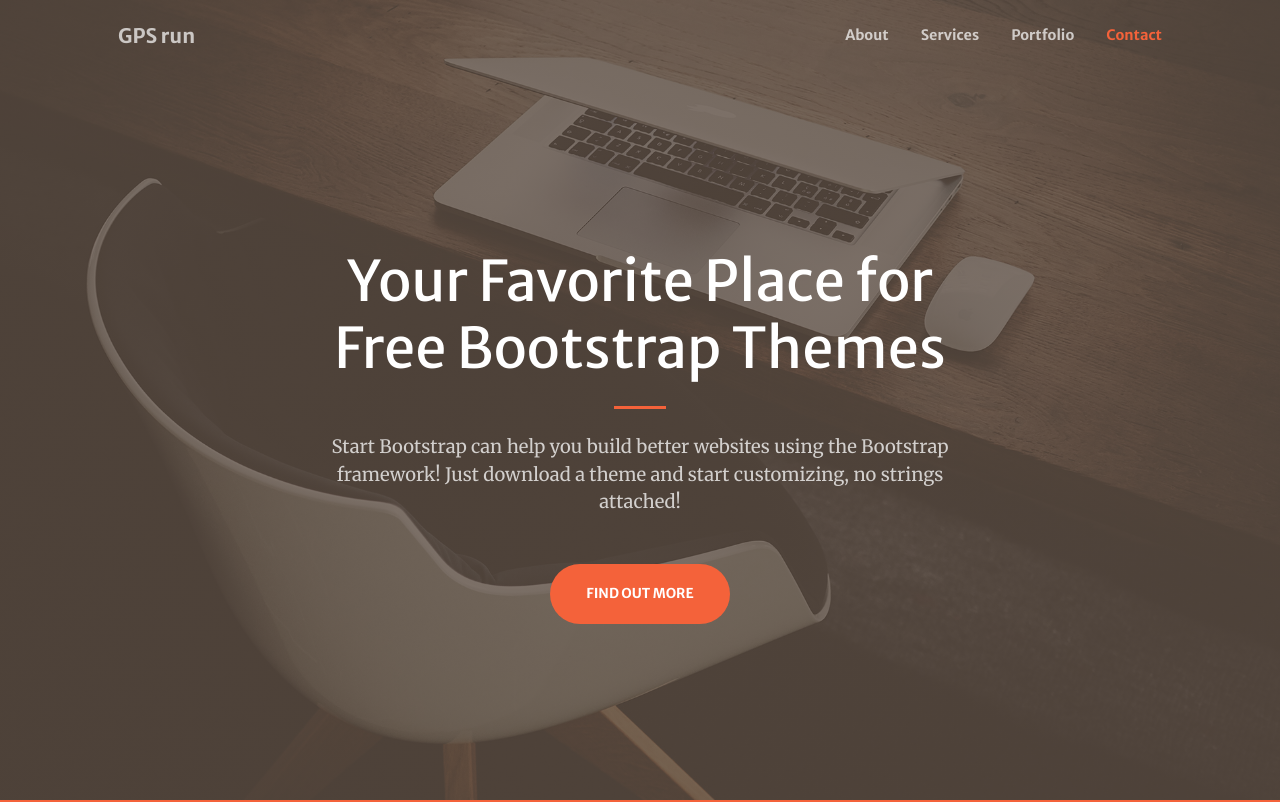
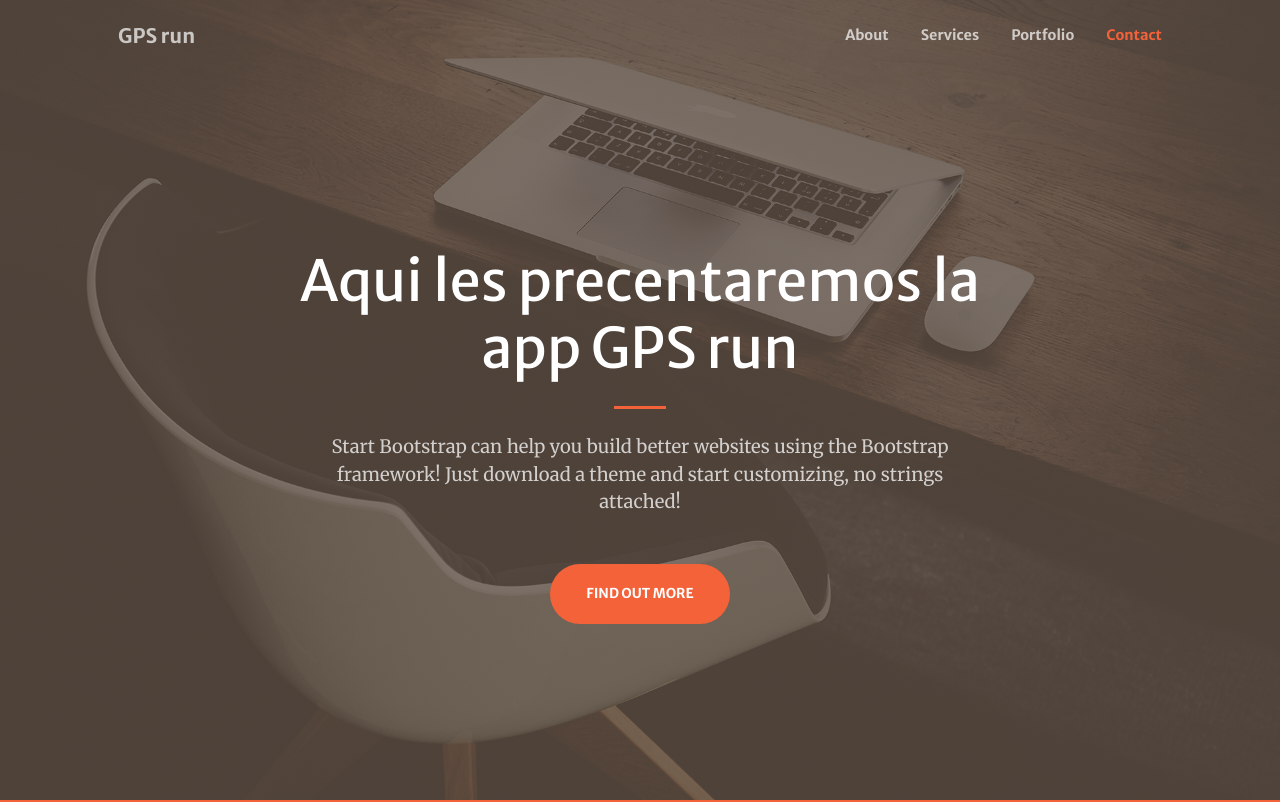
Before and after one commit to patricio2003/Proyecto-Taller, a plain HTML site: page index.html in a window 1280 px wide. Shown: the top 802 px of the page. Drawn offline with nearby package versions, Linux system fonts and the light colour scheme; some packages are replaced by stand-ins of ours; a script that the page names is missing.

Commit message:
Update index.html

```diff
--- a/index.html
+++ b/index.html
@@ -39,7 +39,7 @@
             <div class="container px-4 px-lg-5 h-100">
                 <div class="row gx-4 gx-lg-5 h-100 align-items-center justify-content-center text-center">
                     <div class="col-lg-8 align-self-end">
-                        <h1 class="text-white font-weight-bold">Your Favorite Place for Free Bootstrap Themes</h1>
+                        <h1 class="text-white font-weight-bold">Aqui les precentaremos la app GPS run</h1>
                         <hr class="divider" />
                     </div>
                     <div class="col-lg-8 align-self-baseline">
```
